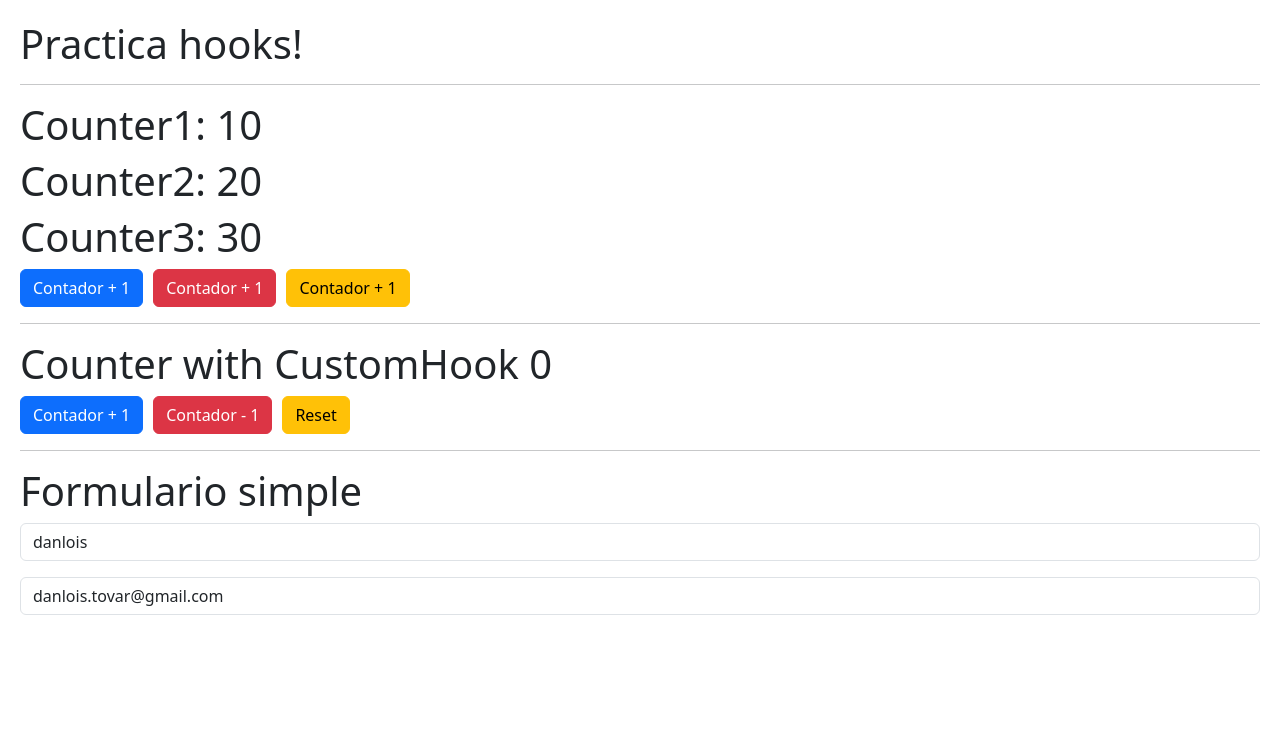
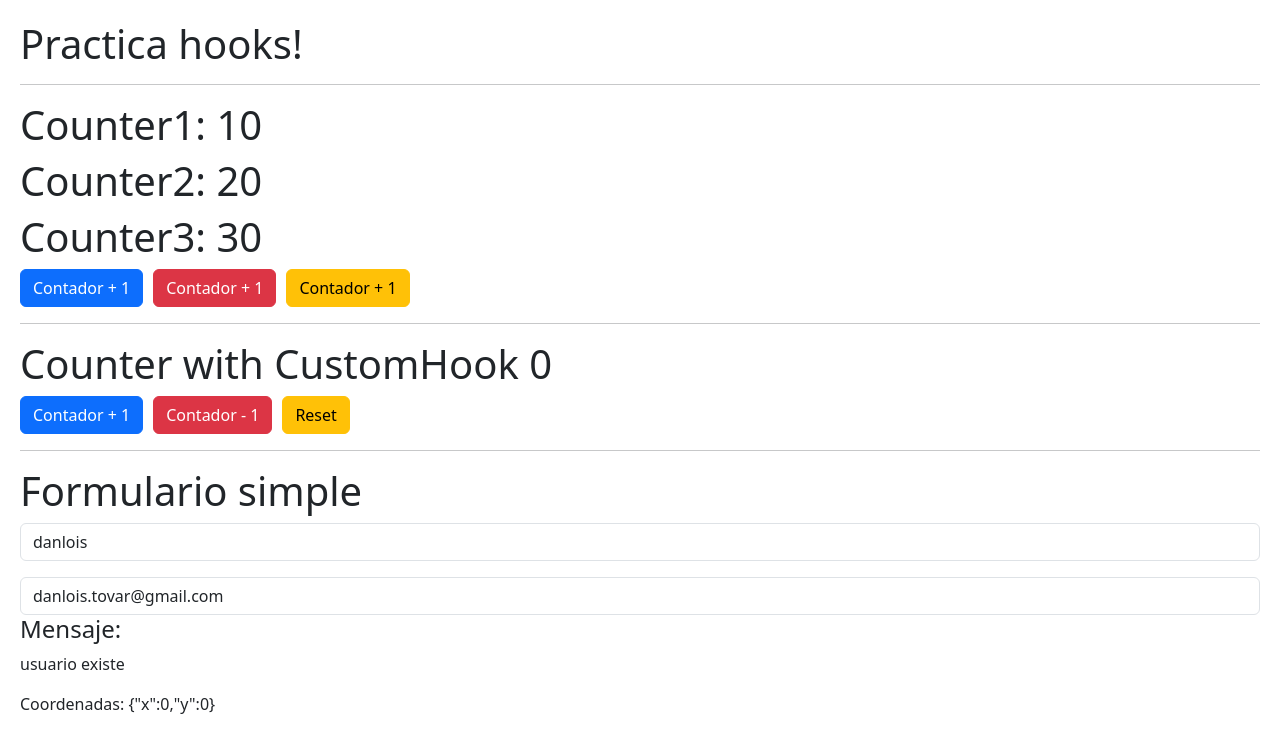
Before and after one commit to DanloisTovar/hook-app, a React (Vite) app: page / in a window 1280 px wide. Shown: the top 752 px of the page. Built offline with nearby package versions, Linux system fonts and the light colour scheme.

Commit message:
practices useState and useEffect end.

```diff
--- /dev/null
+++ b/src/components/Mensaje.jsx
@@ -0,0 +1,27 @@
+import React, { useEffect, useState } from 'react';
+
+export const Mensaje = ({ resultado }) => {
+    const [coords, setCoords] = useState({ x: 0, y: 0 });
+
+    useEffect(() => {
+        const onMouseMove = ({ x, y }) => {
+            // const coords = { x, y };
+            /* console.log({ x, y }); */
+            setCoords({ x, y });
+        };
+
+        window.addEventListener('mousemove', onMouseMove);
+
+        return () => {
+            window.removeEventListener('mousemove', onMouseMove);
+        };
+    }, []);
+
+    return (
+        <>
+            <h4>Mensaje:</h4>
+            {resultado ? <p>{resultado}</p> : <p>Usuario "No" existe</p>}
+            {<p>Coordenadas: {JSON.stringify(coords)}</p>}
+        </>
+    );
+};
--- a/src/components/SimpleForm.jsx
+++ b/src/components/SimpleForm.jsx
@@ -1,4 +1,5 @@
 import React, { useEffect, useState } from 'react';
+import { Mensaje } from './Mensaje';
 
 export const SimpleForm = () => {
     const [formState, setFormState] = useState({
@@ -18,15 +19,15 @@ export const SimpleForm = () => {
     };
 
     useEffect(() => {
-        console.log('useEffet called');
+        /* console.log('useEffet called'); */
     }, []);
 
     useEffect(() => {
-        console.log('form change');
+        /* console.log('form change'); */
     }, [formState]);
 
     useEffect(() => {
-        console.log('email change');
+        /* console.log('email change'); */
     }, [email]);
 
     return (
@@ -52,6 +53,11 @@ export const SimpleForm = () => {
                 value={email}
                 onChange={onInputChange}
             />
+
+            {username === 'danlois' && <Mensaje resultado="usuario existe" />}
+            {username !== 'danlois' && (
+                <Mensaje resultado="usuario No existe" />
+            )}
         </div>
     );
 };
```
